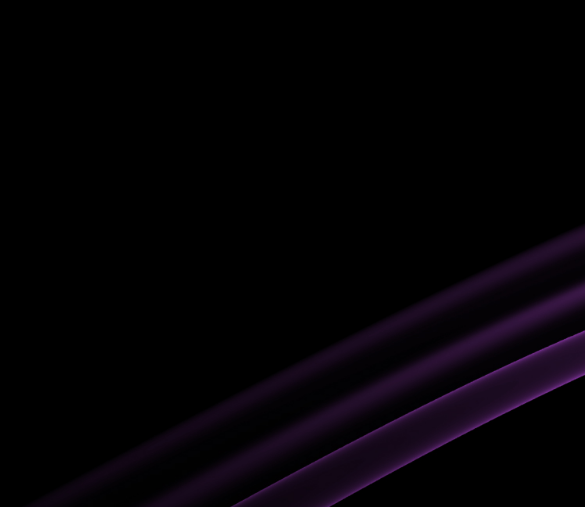
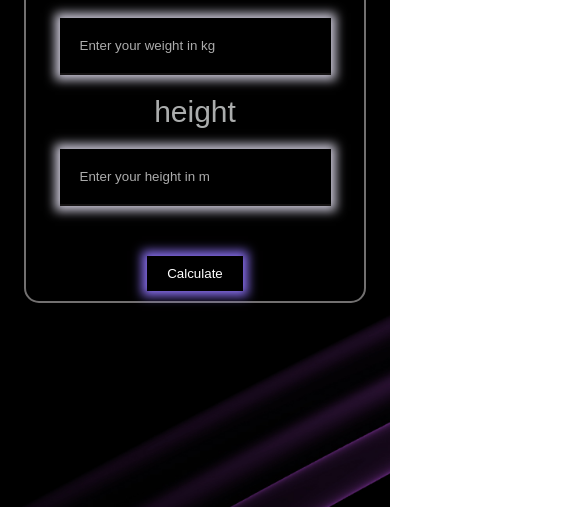
Before and after one commit to Abdulalisawan/bmicalculator_sawan, a plain HTML site: page index.html in a window 390 px wide. Shown: the part 337-844 px from the top of the page, 585 px wide, since content can reach past the window. Drawn offline with Linux system fonts and the light colour scheme.

Commit message:
eroor fixed again

```diff
--- a/index.html
+++ b/index.html
@@ -5,8 +5,10 @@
     <meta name="viewport" content="width=device-width, initial-scale=1.0">
     <title>Document</title>
     <link rel="stylesheet" href="style.css">
+    <link rel="stylesheet" href="media.css">
 </head>
 <body>
+    <div class="body">
 
     <div class="bmicalculator">
         <h1>Bmi Calculator</h1>
@@ -22,6 +24,8 @@
         <button class="button" onclick="getBmi()">Calculate</button>
 
     </div>
+
+    </div>
     <script src="script.js"></script>
 
 
--- /dev/null
+++ b/media.css
@@ -0,0 +1,14 @@
+@media only screen and (min-width: 200px) and (max-width: 575px) {
+  /* CSSbody rules here */
+  .body{
+    position: relative;
+
+
+
+  }
+  .bmicalculator{
+    position: absolute;
+
+
+  }
+}
--- a/style.css
+++ b/style.css
@@ -5,25 +5,33 @@
     font-family: sans-serif;
 }
 
-body{
+.body{
+     display: flex;
+    justify-content: center;
+    align-items: center;
+    height: 100vh;
     background-image: url(background.jpg);
     background-repeat: no-repeat;
     background-size: cover;
-    height: 100vh;
-    width: 100vh;
+
+
 }
 
 .bmicalculator{
-    max-width: 50%;
+    max-width: 500px;
+    /* position: absolute; */
+    /* top: 300px; */
 
     /* background-color: white; */
     background: transparent;
     position: relative;
-    top: 20%;
-    left: 80%;
+
     text-align: center;
     border-radius: 15px;
     border: 2px solid rgb(114, 112, 112);
+    margin: 30px auto;
+
+
 }
 
 .bmicalculator h1{
```
Also changed, not shown: mobil.jpg (added).
